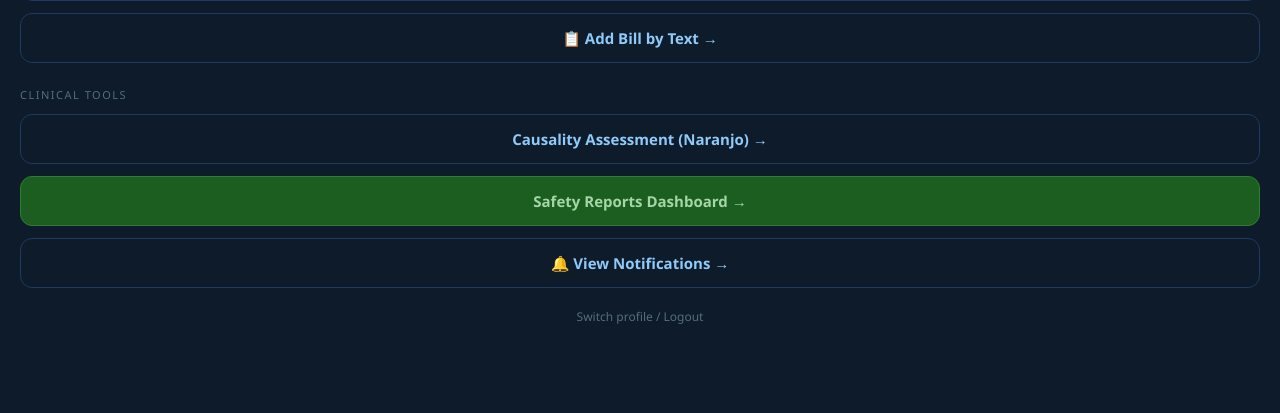
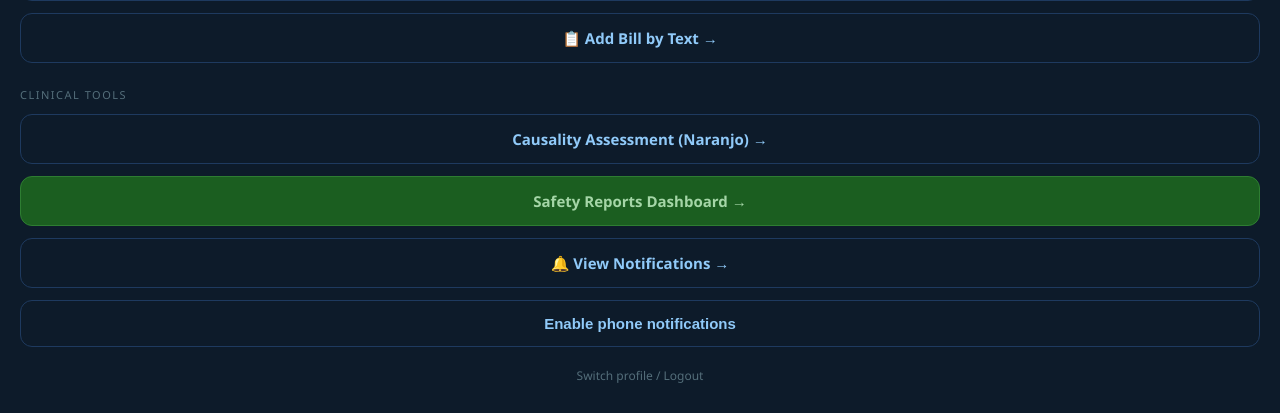
Before and after one commit to vishal636pharmd/pharmvigilance-pro, a Flask app: template webapp/templates/dashboard.html in a window 1280 px wide. Shown: the part 678-1091 px from the top of the page. Before the commit the page ends 1002 px from the top, so only its background shows below. Run offline with Flask 3, Linux system fonts and the light colour scheme; the template is opened without the code that fills it, so the values that code supplies are empty.

Commit message:
Add files via upload

```diff
--- a/webapp/templates/dashboard.html
+++ b/webapp/templates/dashboard.html
@@ -136,6 +136,11 @@
     🔔 View Notifications →
   </a>
 
+  <button id="enable-notifications" class="btn btn-secondary" type="button">
+    Enable phone notifications
+  </button>
+  <p id="notification-status" class="meta"></p>
+
   <div class="logout"><a href="/logout">Switch profile / Logout</a></div>
 
   <script>
@@ -159,34 +164,61 @@
     return output;
   }
 
-  async function setupPushNotifications() {
-    if (!("serviceWorker" in navigator) || !("PushManager" in window)) return;
+  async function setupPushNotifications(requestPermission) {
+    if (!("serviceWorker" in navigator) || !("PushManager" in window)) {
+      throw new Error("This browser does not support push notifications.");
+    }
     try {
       const reg = await navigator.serviceWorker.register("/static/sw.js");
-      const permission = await Notification.requestPermission();
+      let permission = Notification.permission;
+      if (requestPermission && permission === "default") {
+        permission = await Notification.requestPermission();
+      }
       if (permission !== "granted") return;
 
       const keyResp  = await fetch(VAPID_PUBLIC_KEY_URL);
       const keyData  = await keyResp.json();
       const publicKey = keyData.publicKey;
-      if (!publicKey || publicKey === "PASTE_YOUR_PUBLIC_KEY_HERE") return;
+      if (!publicKey) {
+        throw new Error("Notifications are not configured on the server yet.");
+      }
 
-      const subscription = await reg.pushManager.subscribe({
-        userVisibleOnly: true,
-        applicationServerKey: urlBase64ToUint8Array(publicKey)
-      });
+      let subscription = await reg.pushManager.getSubscription();
+      if (!subscription) {
+        subscription = await reg.pushManager.subscribe({
+          userVisibleOnly: true,
+          applicationServerKey: urlBase64ToUint8Array(publicKey)
+        });
+      }
 
       await fetch(SUBSCRIBE_URL, {
         method: "POST",
         headers: {"Content-Type": "application/json"},
         body: JSON.stringify({subscription: subscription.toJSON()})
       });
+      document.getElementById("notification-status").textContent =
+        "Phone notifications are enabled on this device.";
     } catch(err) {
       console.log("[PVPro] Push setup error:", err);
+      throw err;
     }
   }
 
-  window.addEventListener("load", setupPushNotifications);
+  document.getElementById("enable-notifications").addEventListener("click", async () => {
+    const status = document.getElementById("notification-status");
+    try {
+      await setupPushNotifications(true);
+      if (Notification.permission !== "granted") {
+        status.textContent = "Notifications are blocked. Enable them in your browser settings.";
+      }
+    } catch (err) {
+      status.textContent = "Could not enable notifications: " + err.message;
+    }
+  });
+
+  window.addEventListener("load", () => {
+    if (Notification.permission === "granted") setupPushNotifications(false);
+  });
   </script>
 </body>
 </html>
```
Also changed, not shown: webapp/templates/notification_demo.html (+2 -22 lines).
